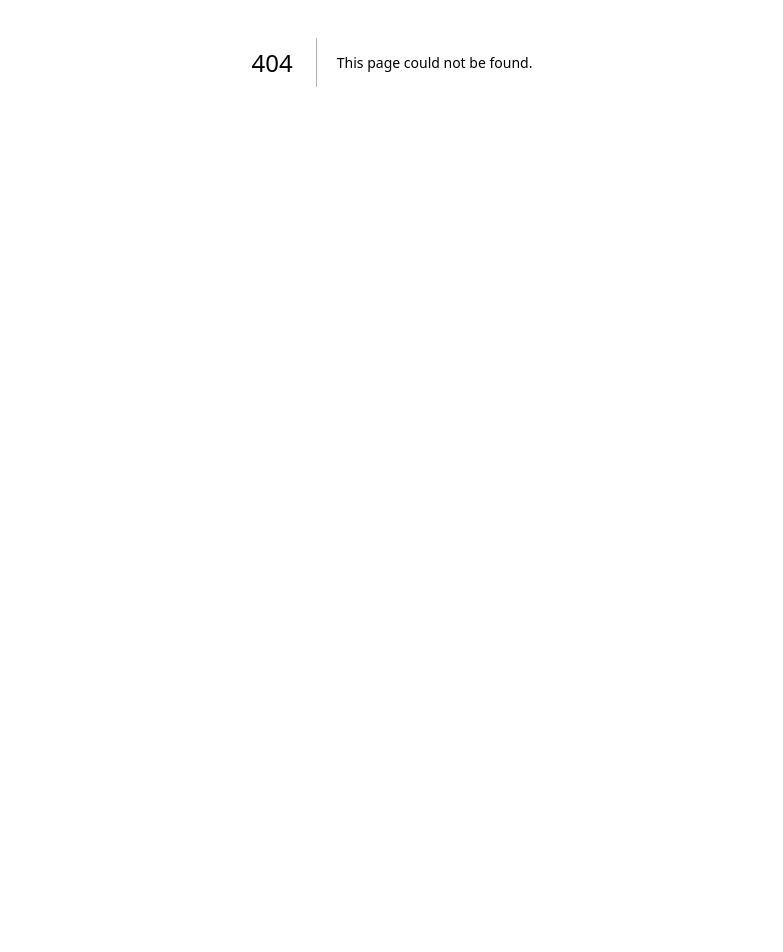
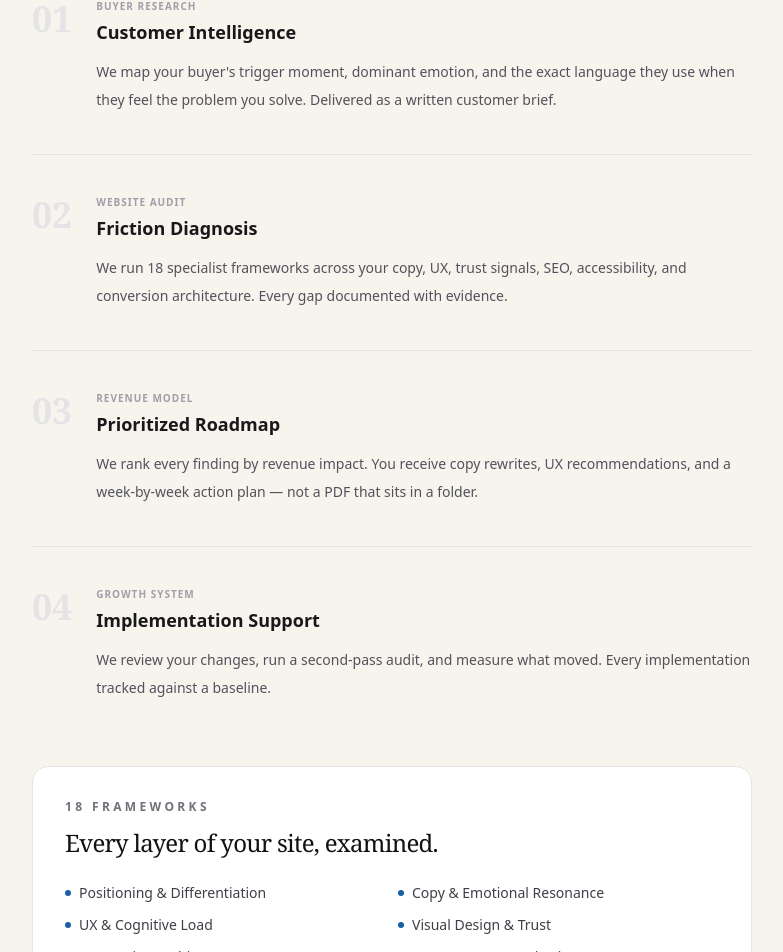
Before and after one commit to elliyeen/elliyeen-get-started, a Next.js app: page /how-it-works in a window 1280 px wide. Before the commit this address had no page. Shown: the part 338-1290 px from the top of the page, without its empty margins (248-1031 px from the left). Before the commit the page ends 800 px from the top, so only its background shows below. Built offline with nearby package versions, Linux system fonts and the light colour scheme.

Commit message:
Replace /#assessment hash with /how-it-works routed page; add SEO/AEO metadata and HowTo schema

```diff
--- a/app/MobileNav.tsx
+++ b/app/MobileNav.tsx
@@ -4,7 +4,7 @@ import { useState, useEffect } from "react";
 import { Menu, X } from "lucide-react";
 
 const links = [
-  { label: "How It Works", href: "/#assessment" },
+  { label: "How It Works", href: "/how-it-works" },
   { label: "Industries", href: "/#cases" },
   { label: "Reports", href: "/reports" },
   { label: "Pricing", href: "/#pricing" },
--- a/app/SiteNav.tsx
+++ b/app/SiteNav.tsx
@@ -19,7 +19,7 @@ export default function SiteNav() {
         </a>
 
         <div className="hidden items-center gap-9 text-sm font-medium text-black md:flex">
-          <a href="/#assessment" className="hover:text-black">How It Works</a>
+          <a href="/how-it-works" className="hover:text-black">How It Works</a>
           <a href="/#cases"      className="hover:text-black">Industries</a>
           <a href="/reports"     className="hover:text-black">Reports</a>
           <a href="/#pricing"    className="hover:text-black">Pricing</a>
--- /dev/null
+++ b/app/how-it-works/page.tsx
@@ -0,0 +1,160 @@
+import type { Metadata } from "next";
+
+export const metadata: Metadata = {
+  title: "How It Works · Elliyeen Research — Website Audit Process",
+  description:
+    "Elliyeen audits every layer of your website using 18 specialist frameworks — copy, trust, UX, SEO, conversion, and AI search readiness. Here is exactly how the process works, step by step.",
+  keywords: [
+    "website audit process",
+    "how website audit works",
+    "customer intelligence",
+    "friction diagnosis",
+    "implementation support",
+    "revenue diagnosis",
+    "AEO audit",
+    "conversion audit",
+  ],
+  alternates: { canonical: "https://www.elliyeen.com/how-it-works" },
+};
+
+const howToSchema = {
+  "@context": "https://schema.org",
+  "@type": "HowTo",
+  name: "How an Elliyeen Website Audit Works",
+  description:
+    "A step-by-step website audit using 18 specialist frameworks across copy, UX, trust, SEO, conversion, and AI search readiness — with copy rewrites and a prioritized revenue roadmap included.",
+  step: [
+    {
+      "@type": "HowToStep",
+      name: "Customer Intelligence",
+      text: "We map your buyer's trigger moment, dominant emotion, and the exact language they use when they feel the problem you solve. Delivered as a written customer brief.",
+    },
+    {
+      "@type": "HowToStep",
+      name: "Friction Diagnosis",
+      text: "We run 18 specialist frameworks across your copy, UX, trust signals, SEO, accessibility, and conversion architecture. Every gap documented with evidence.",
+    },
+    {
+      "@type": "HowToStep",
+      name: "Prioritized Roadmap",
+      text: "We rank every finding by revenue impact. You receive copy rewrites, UX recommendations, and a week-by-week action plan — not a PDF that sits in a folder.",
+    },
+    {
+      "@type": "HowToStep",
+      name: "Implementation Support",
+      text: "We review your changes, run a second-pass audit, and measure what moved. Every implementation tracked against a baseline.",
+    },
+  ],
+};
+
+const steps = [
+  {
+    number: "01",
+    title: "Customer Intelligence",
+    type: "Buyer Research",
+    body: "We map your buyer's trigger moment, dominant emotion, and the exact language they use when they feel the problem you solve. Delivered as a written customer brief.",
+  },
+  {
+    number: "02",
+    title: "Friction Diagnosis",
+    type: "Website Audit",
+    body: "We run 18 specialist frameworks across your copy, UX, trust signals, SEO, accessibility, and conversion architecture. Every gap documented with evidence.",
+  },
+  {
+    number: "03",
+    title: "Prioritized Roadmap",
+    type: "Revenue Model",
+    body: "We rank every finding by revenue impact. You receive copy rewrites, UX recommendations, and a week-by-week action plan — not a PDF that sits in a folder.",
+  },
+  {
+    number: "04",
+    title: "Implementation Support",
+    type: "Growth System",
+    body: "We review your changes, run a second-pass audit, and measure what moved. Every implementation tracked against a baseline.",
+  },
+];
+
+const frameworks = [
+  "Positioning & Differentiation",
+  "Copy & Emotional Resonance",
+  "UX & Cognitive Load",
+  "Visual Design & Trust",
+  "Conversion Architecture",
+  "SEO & Content Authority",
+  "AI Search Readiness (AEO)",
+  "Accessibility (WCAG 2.2)",
+  "Growth Systems & Lead Capture",
+];
+
+export default function HowItWorksPage() {
+  return (
+    <>
+      <script
+        type="application/ld+json"
+        dangerouslySetInnerHTML={{ __html: JSON.stringify(howToSchema) }}
+      />
+      <main className="min-h-screen bg-[#f7f4ee] text-[#111111]">
+        <div className="mx-auto max-w-3xl px-4 py-20 sm:px-6">
+
+          <p className="text-xs font-bold uppercase tracking-[0.28em] text-zinc-500">Our process</p>
+          <h1 className="mt-4 font-serif text-4xl tracking-[-0.03em] sm:text-5xl">
+            From insight to impact.
+          </h1>
+          <p className="mt-6 text-base leading-7 text-zinc-600">
+            Four steps. Completed in a single engagement. Every deliverable in writing — no retainer required.
+          </p>
+
+          <div className="mt-14 space-y-10">
+            {steps.map((step) => (
+              <div key={step.number} className="border-t border-zinc-200 pt-10">
+                <div className="flex items-start gap-6">
+                  <span className="shrink-0 font-serif text-4xl font-bold text-zinc-200">
+                    {step.number}
+                  </span>
+                  <div>
+                    <p className="text-[10px] font-bold uppercase tracking-widest text-zinc-400">
+                      {step.type}
+                    </p>
+                    <h2 className="mt-1 text-lg font-bold text-zinc-900">{step.title}</h2>
+                    <p className="mt-3 text-sm leading-7 text-zinc-600">{step.body}</p>
+                  </div>
+                </div>
+              </div>
+            ))}
+          </div>
+
+          <div className="mt-16 rounded-2xl border border-zinc-200 bg-white p-8">
+            <p className="text-xs font-bold uppercase tracking-[0.28em] text-zinc-500">
+              18 frameworks
+            </p>
+            <h2 className="mt-3 font-serif text-2xl tracking-[-0.03em]">
+              Every layer of your site, examined.
+            </h2>
+            <ul className="mt-6 grid grid-cols-1 gap-3 sm:grid-cols-2">
+              {frameworks.map((f) => (
+                <li key={f} className="flex items-center gap-2 text-sm text-zinc-700">
+                  <span className="h-1.5 w-1.5 shrink-0 rounded-full bg-[#1B5EA8]" />
+                  {f}
+                </li>
+              ))}
+            </ul>
+          </div>
+
+          <div className="mt-10 rounded-2xl border border-zinc-200 bg-white p-8">
+            <p className="font-semibold text-zinc-900">Ready to see what&apos;s costing you revenue?</p>
+            <p className="mt-2 text-sm leading-6 text-zinc-600">
+              Full audit starts from $1,500. Copy rewrites included. No retainer.
+            </p>
+            <a
+              href="mailto:abdullah@elliyeen.com?subject=Website%20audit%20inquiry%20%E2%80%94%20let%27s%20work%20together&body=Hi%20Abbas%2C%0A%0AI%27d%20like%20to%20get%20my%20website%20audited%20by%20Elliyeen.%0A%0AWebsite%3A%20%5Bpaste%20your%20URL%20here%5D%0A%0ALooking%20forward%20to%20it."
+              className="mt-4 inline-flex items-center gap-2 rounded-xl bg-[#1B5EA8] px-5 py-3 text-sm font-bold text-white hover:bg-[#164d8e]"
+            >
+              Fix it →
+            </a>
+          </div>
+
+        </div>
+      </main>
+    </>
+  );
+}
--- a/app/page.tsx
+++ b/app/page.tsx
@@ -135,7 +135,7 @@ export default function GetStartedPage() {
               <a href={CONTACT_MAILTO} className="inline-flex min-h-[52px] items-center justify-center rounded-xl bg-[#1B5EA8] px-6 text-sm font-bold text-white shadow-xl shadow-[#1B5EA8]/20 hover:bg-[#164d8e]">
                 Fix it
               </a>
-              <a href="/#assessment" className="inline-flex min-h-[52px] items-center justify-center gap-2 rounded-xl px-6 text-sm font-bold hover:bg-white">
+              <a href="/how-it-works" className="inline-flex min-h-[52px] items-center justify-center gap-2 rounded-xl px-6 text-sm font-bold hover:bg-white">
                 See how it works <ArrowRight size={16} />
               </a>
             </div>
@@ -460,7 +460,7 @@ export default function GetStartedPage() {
                 <div>
                   <p className="text-xs font-semibold uppercase tracking-widest text-zinc-900">Product</p>
                   <ul className="mt-4 space-y-3 text-sm text-zinc-600">
-                    <li><a href="/#assessment"  className="hover:text-black">How It Works</a></li>
+                    <li><a href="/how-it-works"  className="hover:text-black">How It Works</a></li>
                     <li><a href="/#advisor"      className="hover:text-black">See the Work</a></li>
                     <li><a href="/#pricing"      className="hover:text-black">Pricing</a></li>
                     <li><a href="/faq"          className="hover:text-black">FAQ</a></li>
--- a/app/revenue_card/so-halal-soul-food/page.tsx
+++ b/app/revenue_card/so-halal-soul-food/page.tsx
@@ -558,7 +558,7 @@ export default function SoHalalReportPage() {
               <div>
                 <p className="text-xs font-semibold uppercase tracking-widest text-zinc-900">Product</p>
                 <ul className="mt-4 space-y-3 text-sm text-zinc-600">
-                  <li><a href="/#assessment" className="hover:text-black">How It Works</a></li>
+                  <li><a href="/how-it-works" className="hover:text-black">How It Works</a></li>
                   <li><a href="/#advisor"    className="hover:text-black">See the Work</a></li>
                   <li><a href="/#pricing"    className="hover:text-black">Pricing</a></li>
                   <li><a href="/faq"         className="hover:text-black">FAQ</a></li>
--- a/app/sitemap-page/page.tsx
+++ b/app/sitemap-page/page.tsx
@@ -110,7 +110,7 @@ export default function SitemapPage() {
               <div>
                 <p className="text-xs font-semibold uppercase tracking-widest text-zinc-900">Product</p>
                 <ul className="mt-4 space-y-3 text-sm text-zinc-600">
-                  <li><a href="/#assessment" className="hover:text-black">How It Works</a></li>
+                  <li><a href="/how-it-works" className="hover:text-black">How It Works</a></li>
                   <li><a href="/#advisor"    className="hover:text-black">See the Work</a></li>
                   <li><a href="/#pricing"    className="hover:text-black">Pricing</a></li>
                   <li><a href="/faq"         className="hover:text-black">FAQ</a></li>
```
